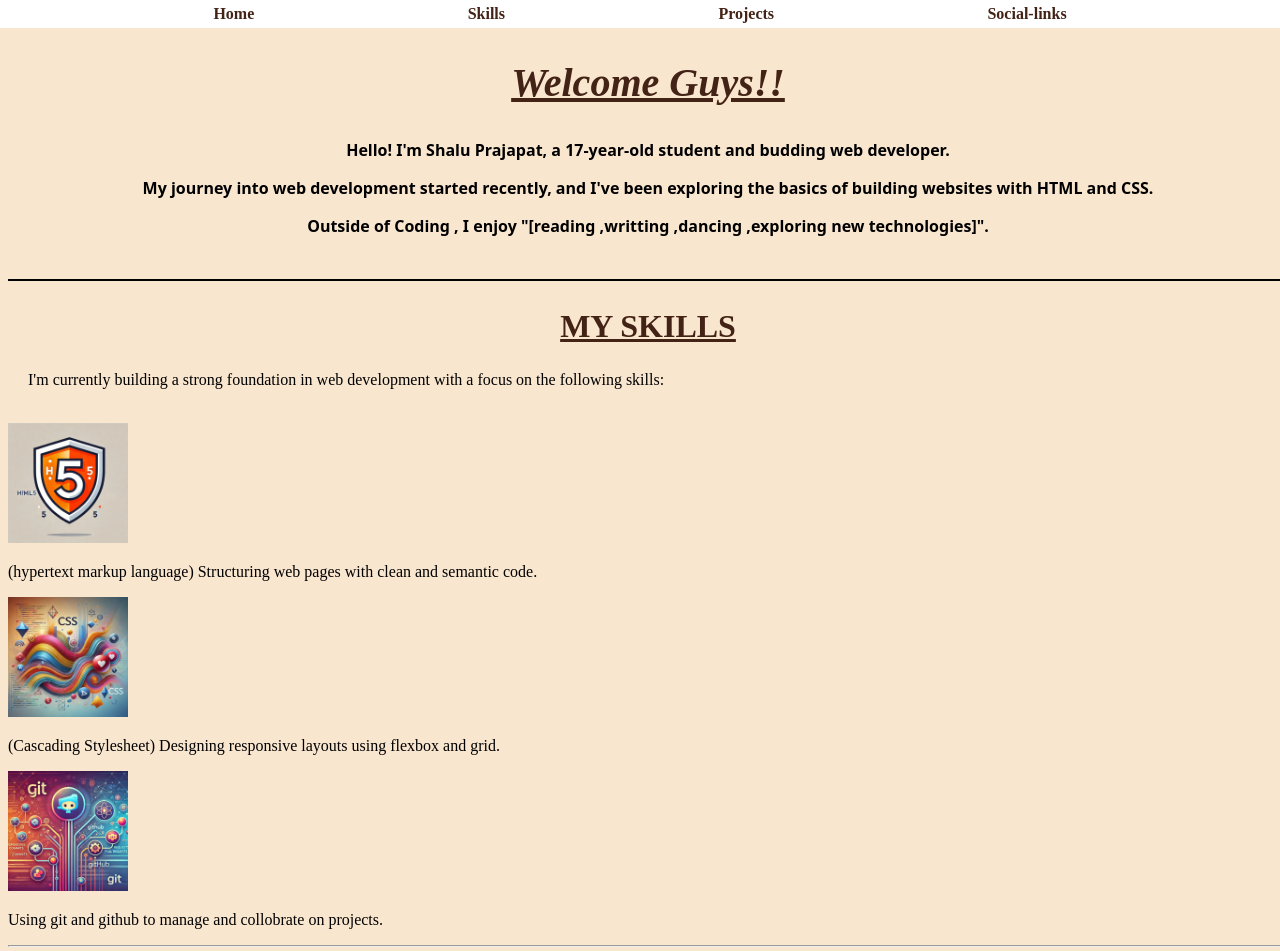
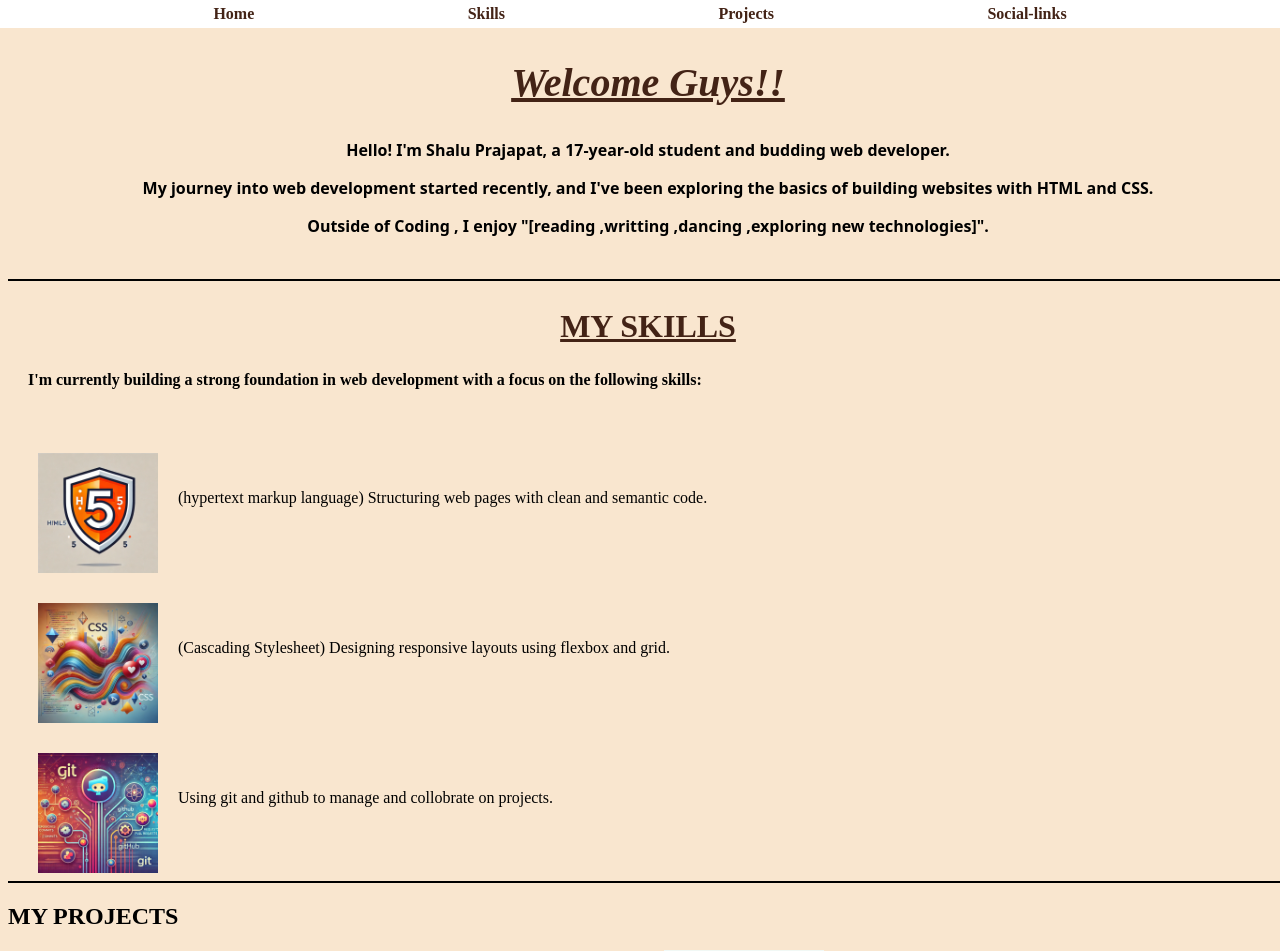
Before and after one commit to codeWithShalu/my-portfolio, a plain HTML site: page index.html in a window 1280 px wide. Shown: the top 951 px of the page. Drawn offline with Linux system fonts and the light colour scheme.

Commit message:
changes in skill section

```diff
--- a/index.html
+++ b/index.html
@@ -32,15 +32,21 @@
       <h1 class="skills-section">MY SKILLS</h1>
       <p class="about-skills">I'm currently building a strong foundation in web development with a focus on the following skills:</p>
       <br>
-       <img src="html.jpg.webp" alt="HTML" width="120px">
-       <p>(hypertext markup language) Structuring web pages with clean and semantic code.</p>
-       <img src="css.jpg.webp"  alt="CSS"  width="120px">
-       <p>(Cascading Stylesheet) Designing responsive layouts using flexbox and grid.</p>
-       <img src="git.jpg.webp"  alt="GIT and Github" width="120px">
-       <p>Using git and github to manage and collobrate on projects.</p>
-    </section>
-    <hr>
-    <section class="third-section" id="projects-section">
+      <div class="skill-info">
+       <img src="html.jpg.webp" alt="HTML" width="120px" class="skill-img">
+       <p class="skill-intro">(hypertext markup language) Structuring web pages with clean and semantic code.</p>
+       </div>
+       <div class="skill-info">
+       <img src="css.jpg.webp"  alt="CSS"  width="120px" class="skill-img">
+       <p class="skill-intro">(Cascading Stylesheet) Designing responsive layouts using flexbox and grid.</p>
+       </div>
+       <div class="skill-info">
+       <img src="git.jpg.webp"  alt="GIT and Github" width="120px" class="skill-img">
+       <p class="skill-intro">Using git and github to manage and collobrate on projects.</p>
+       </div>
+       </section>
+      <hr style="border:1px solid black;">
+      <section class="third-section" id="projects-section">
       <h1>MY PROJECTS</h1>
       <img src="social-link.png" alt="social-links-profile" width="160px">
       <img src="product-landing-page.png" alt="product-landing page" width="160px" height="100px">
--- a/styles.css
+++ b/styles.css
@@ -52,7 +52,22 @@ body{
 }
 .about-skills{
   font-size:1em;
-  font-weight:200;
+  font-weight:bolder;
   color:rgb(0, 0, 0);
   padding-left:20px;
 }
+.skill-info{
+  display:flex;
+  flex-direction: row;
+
+}
+.skill-img{
+  padding-left:30px;
+  padding-top:30px;
+}
+.skill-intro{
+  display:flex;
+  flex-direction:row;
+  align-items: center;
+  padding-left:20px;
+}
```
